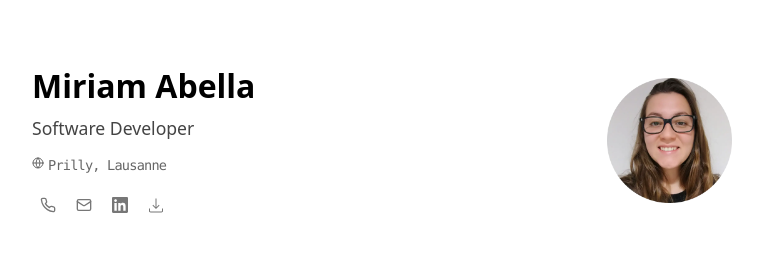
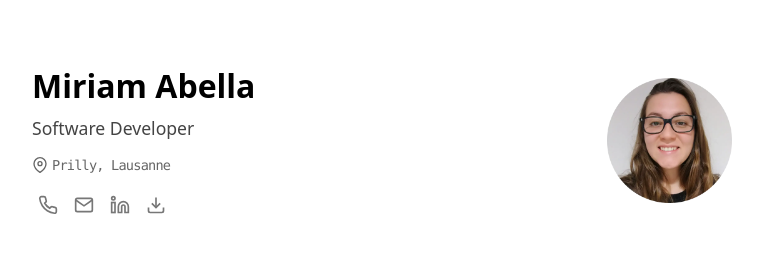
Before and after one commit to bejabeja/curriculum-portfolio, a React (Create React App) app: page / in a window 1280 px wide. Shown: the top 268 px of the page, without its empty margins (258-1021 px from the left). Built offline with nearby package versions, Linux system fonts and the light colour scheme.

Commit message:
add new icons

```diff
--- a/src/assets/icons/DownloadIcon.js
+++ b/src/assets/icons/DownloadIcon.js
@@ -1,19 +1,9 @@
-const DownloadIcon = () => {
-    return (
-
-        <svg
-            width="25"
-            height="25"
-            viewBox="0 0 24 24"
-            xmlns="http://www.w3.org/2000/svg"
-        >
-            <title>Download my resume</title>
-            <path
-                fill="currentColor"
-                d="m12 15.577l-3.539-3.538l.708-.72L11.5 13.65V5h1v8.65l2.33-2.33l.709.719zM6.616 19q-.691 0-1.153-.462T5 17.384v-2.423h1v2.423q0 .231.192.424t.423.192h10.77q.23 0 .423-.192t.192-.424v-2.423h1v2.423q0 .691-.462 1.153T17.384 19z"
-            />
-        </svg>
-    )
-}
+const DownloadIcon = () => (
+    <svg width="20" height="20" viewBox="0 0 24 24" fill="none" stroke="currentColor" strokeWidth="2">
+        <path d="M21 15v4a2 2 0 0 1-2 2H5a2 2 0 0 1-2-2v-4" />
+        <polyline points="7 10 12 15 17 10" />
+        <line x1="12" y1="15" x2="12" y2="3" />
+    </svg>
+);
 
 export default DownloadIcon
--- a/src/assets/icons/LinkedInIcon.js
+++ b/src/assets/icons/LinkedInIcon.js
@@ -1,21 +1,10 @@
-import React from 'react';
 
-const LinkedInIcon = ({ width, height, fill, ...rest }) => {
-  return (
-    <svg
-      height="16"
-      width="16"
-      viewBox="0 0 24 24"
-      xmlns="http://www.w3.org/2000/svg"
-      >
-        <title>LinkedIn</title>
-        <path
-          fill="currentColor"
-          d="M20.447 20.452h-3.554v-5.569c0-1.328-.027-3.037-1.852-3.037-1.853 0-2.136 1.445-2.136 2.939v5.667H9.351V9h3.414v1.561h.046c.477-.9 1.637-1.85 3.37-1.85 3.601 0 4.267 2.37 4.267 5.455v6.286zM5.337 7.433c-1.144 0-2.063-.926-2.063-2.065 0-1.138.92-2.063 2.063-2.063 1.14 0 2.064.925 2.064 2.063 0 1.139-.925 2.065-2.064 2.065zm1.782 13.019H3.555V9h3.564v11.452zM22.225 0H1.771C.792 0 0 .774 0 1.729v20.542C0 23.227.792 24 1.771 24h20.451C23.2 24 24 23.227 24 22.271V1.729C24 .774 23.2 0 22.222 0h.003z"
-        >
-        </path>
+const LinkedInIcon = () => (
+  <svg width="20" height="20" viewBox="0 0 24 24" fill="none" stroke="currentColor" strokeWidth="2">
+    <path d="M16 8a6 6 0 0 1 6 6v7h-4v-7a2 2 0 0 0-2-2 2 2 0 0 0-2 2v7h-4v-7a6 6 0 0 1 6-6z" />
+    <rect x="2" y="9" width="4" height="12" />
+    <circle cx="4" cy="4" r="2" />
   </svg>
-  );
-};
+);
 
 export default LinkedInIcon;
--- a/src/assets/icons/MailIcon.js
+++ b/src/assets/icons/MailIcon.js
@@ -1,23 +1,9 @@
 
-const MailIcon = () => {
-  return (
-    <svg
-      xmlns="http://www.w3.org/2000/svg"
-      width="16"
-      height="16"
-      viewBox="0 0 24 24"
-      fill="none"
-      stroke="currentColor"
-      strokeWidth="2"
-      strokeLinecap="round"
-      strokeLinejoin="round"
-      className="lucide lucide-mail size-4"
-    >
-        <title>Mail Icon</title>
-        <rect width="20" height="16" x="2" y="4" rx="2"></rect>
-        <path d="m22 7-8.97 5.7a1.94 1.94 0 0 1-2.06 0L2 7"></path>
-    </svg>
-  );
-};
+const MailIcon = () => (
+  <svg width="20" height="20" viewBox="0 0 24 24" fill="none" stroke="currentColor" strokeWidth="2">
+    <path d="M4 4h16c1.1 0 2 .9 2 2v12c0 1.1-.9 2-2 2H4c-1.1 0-2-.9-2-2V6c0-1.1.9-2 2-2z" />
+    <polyline points="22,6 12,13 2,6" />
+  </svg>
+);
 
 export default MailIcon;
--- a/src/assets/icons/PhoneIcon.js
+++ b/src/assets/icons/PhoneIcon.js
@@ -1,19 +1,6 @@
-const PhoneIcon = () => {
-  return (
-    <svg
-        xmlns="http://www.w3.org/2000/svg"
-        width="16"
-        height="16"
-        viewBox="0 0 24 24"
-        fill="none"
-        stroke="currentColor"
-        strokeWidth="2"
-        strokeLinecap="round"
-        strokeLinejoin="round"
-        >
-            <title>Phone Icon</title>
-            <path d="M22 16.92v3a2 2 0 0 1-2.18 2 19.79 19.79 0 0 1-8.63-3.07 19.5 19.5 0 0 1-6-6 19.79 19.79 0 0 1-3.07-8.67A2 2 0 0 1 4.11 2h3a2 2 0 0 1 2 1.72 12.84 12.84 0 0 0 .7 2.81 2 2 0 0 1-.45 2.11L8.09 9.91a16 16 0 0 0 6 6l1.27-1.27a2 2 0 0 1 2.11-.45 12.84 12.84 0 0 0 2.81.7A2 2 0 0 1 22 16.92z"></path>
+const PhoneIcon = () => (
+  <svg width="20" height="20" viewBox="0 0 24 24" fill="none" stroke="currentColor" strokeWidth="2">
+    <path d="M22 16.92v3a2 2 0 0 1-2.18 2 19.79 19.79 0 0 1-8.63-3.07 19.5 19.5 0 0 1-6-6 19.79 19.79 0 0 1-3.07-8.67A2 2 0 0 1 4.11 2h3a2 2 0 0 1 2 1.72 12.84 12.84 0 0 0 .7 2.81 2 2 0 0 1-.45 2.11L8.09 9.91a16 16 0 0 0 6 6l1.27-1.27a2 2 0 0 1 2.11-.45 12.84 12.84 0 0 0 2.81.7A2 2 0 0 1 22 16.92z" />
   </svg>
-  )
-}
- export default PhoneIcon
+);
+export default PhoneIcon
--- a/src/assets/icons/WorldMapIcon.js
+++ b/src/assets/icons/WorldMapIcon.js
@@ -1,21 +1,8 @@
-const WorldMapIcon = () => {
-  return (
-        <svg
-            xmlns="http://www.w3.org/2000/svg"
-            width="12"
-            height="12"
-            viewBox="0 0 24 24"
-            fill="none"
-            stroke="currentColor"
-            strokeWidth="2"
-            strokeLinecap="round"
-            strokeLinejoin="round"
-        >
-            <circle cx="12" cy="12" r="10"></circle>
-            <path d="M12 2a14.5 14.5 0 0 0 0 20 14.5 14.5 0 0 0 0-20"></path><path
-                d="M2 12h20"></path>
-        </svg>
-  )
-}
+const MapIcon = () => (
+  <svg width="16" height="16" viewBox="0 0 24 24" fill="none" stroke="currentColor" strokeWidth="2">
+    <path d="M21 10c0 7-9 13-9 13s-9-6-9-13a9 9 0 0 1 18 0z" />
+    <circle cx="12" cy="10" r="3" />
+  </svg>
+);
 
-export default WorldMapIcon
+export default MapIcon
```
Also changed, not shown: src/assets/icons/LinkIcon.js (added, +9 -0 lines).
